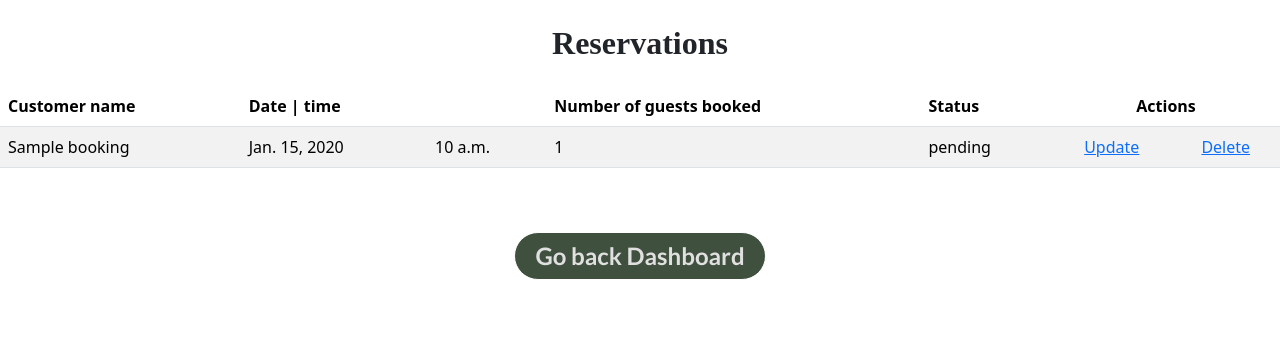
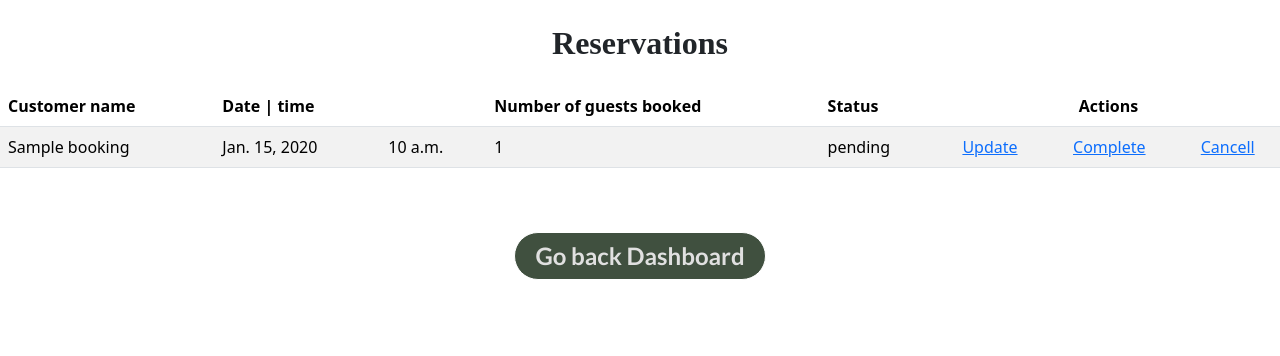
Before and after one commit to devjldp/restaurant-django, a Django app: page /management/dashboard/reservations/ in a window 1280 px wide. Shown: the part 82-438 px from the top of the page. Run offline with Django 5.2, Linux system fonts and the light colour scheme; a user stored in the database is signed in; tables that the repository leaves empty hold one stand-in row (values such as "Sample post"); parts of the project's set-up code (start-up, migrations or seed data) failed here and were passed over; some web fonts are replaced.

Commit message:
Create view to complete a reservation - management app. Include url. Modify link and conditional rendering in dashboard_reservation.html

```diff
--- a/restaurant/management/templates/dashboard_reservations.html
+++ b/restaurant/management/templates/dashboard_reservations.html
@@ -13,7 +13,7 @@
                     <th colspan="2">Date | time</th>
                     <th>Number of guests booked </th>
                     <th>Status</th>
-                    <th colspan="2" class="text-center">Actions</th>
+                    <th colspan="3" class="text-center">Actions</th>
                 </tr>
             </thead>
 
@@ -26,7 +26,13 @@
                     <td>{{ reservation.number_of_guests }}</td>
                     <td>{{ reservation.status }}</td>
                     <td class="text-center"><a href="#">Update</a></td>
-                    <td class="text-center"><a href="#">Delete</a></td>
+                    {% if reservation.status != "completed" and reservation.status != "cancelled" %}
+                        <td class="text-center"><a href="{% url 'management:complete_reservation' reservation.id %}">Complete</a></td>
+                        <td class="text-center"><a href="#">Cancell</a></td>
+                    {% else %}
+                        <td class="text-center"><span class="text-muted">Complete</span></td>
+                        <td class="text-center"><span class="text-muted">Cancell</span></td>
+                    {% endif %}
                 </tr>
                 {% endfor %}
             </tbody>
--- a/restaurant/management/urls.py
+++ b/restaurant/management/urls.py
@@ -16,5 +16,5 @@ urlpatterns = [
     path('dashboard/delete_dish/<int:dish_id>/', views.management_delete_dish, name = 'delete_dish'),
     path('dashboard/update_dish/<int:dish_id>/',views.management_update_dish, name='update_dish'),
     path('dashboard/reservations/',views.management_display_reservations, name='list_reservations'),
-
+    path('dashboard/reservations/complete/<int:reservation_id>', views.management_complete_reservation, name='complete_reservation'),
 ]
--- a/restaurant/management/views.py
+++ b/restaurant/management/views.py
@@ -158,3 +158,27 @@ def management_display_reservations(request):
     }
 
     return render(request, 'dashboard_reservations.html', context)
+
+@login_required
+def management_complete_reservation(request,reservation_id):
+    """
+    Mark a reservation as completed.
+
+    Args:
+        request: HTTP request.
+        reservation_id: ID of the reservation to complete.
+
+    Returns:
+        Redirects to the reservations list after updating the status.
+    """
+    try:
+        reservation = get_object_or_404(Booking, id=reservation_id)
+        reservation.status = 'completed'
+        reservation.save()
+        messages.success( request, f"Reservation with ID {reservation_id} was successfully completed.")
+
+    except Exception as e:
+        print(f"There is an error completing the reservation: {e}")
+        mesage.error(reuqest, "There was an error completing the reservation")
+
+    return redirect('management:list_reservations')
```
